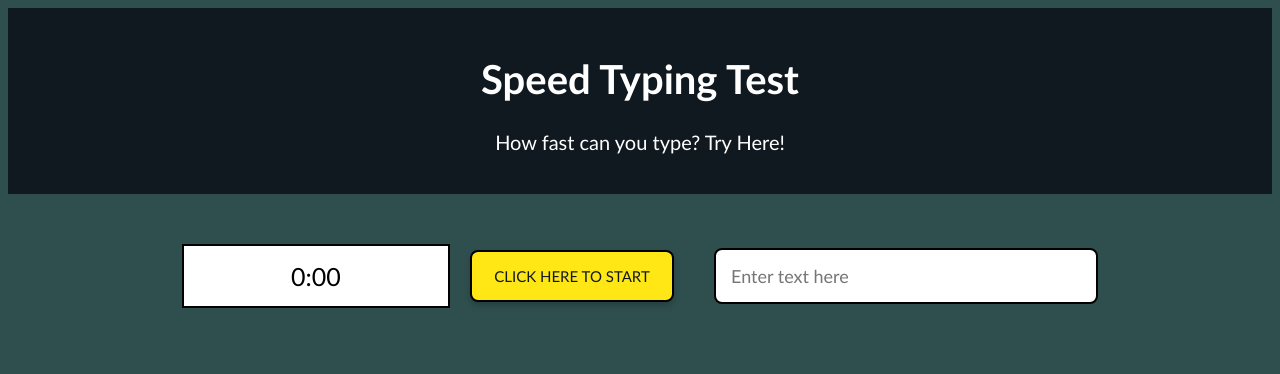
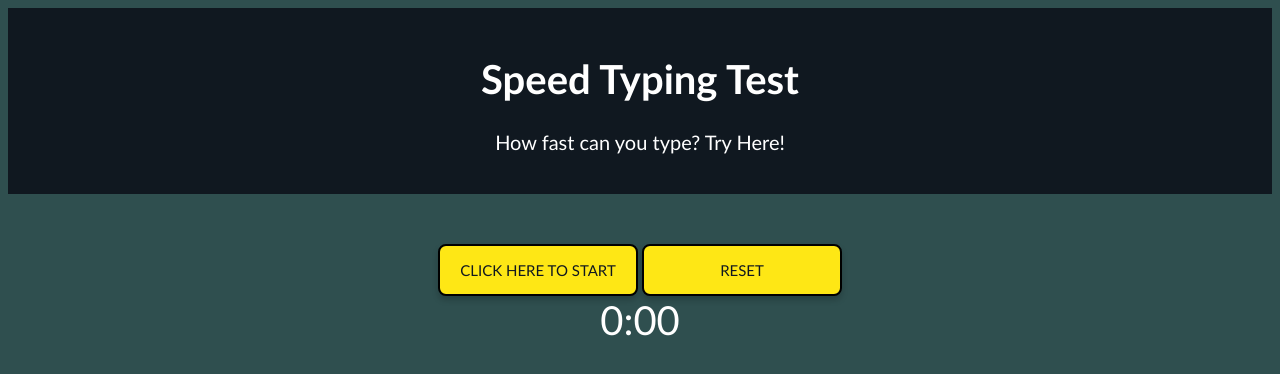
Before and after one commit to mthiggins1s/typing-speed-test-project, a plain HTML site: page index.html in a window 1280 px wide. Drawn offline with Linux system fonts and the light colour scheme.

Commit message:
fixed buttons and added timer template

```diff
--- a/index.html
+++ b/index.html
@@ -13,10 +13,13 @@
         <p>How fast can you type? Try Here!</p>
     </div>
     <div class="button-timer-container">
-        <div class="timer-container">0:00</div>
-        <div class="button">Click Here to Start</div>
-        <div class="text-input-container"></div>
-        <input type="text" class="text-input" placeholder="Enter text here">
+        <div id="js-timer">
+            <button class="button2">Click Here to Start</button>
+            <button class="button">Reset</button>
+            <div id="timer">
+                0:00
+            </div>
+        </div>
     </div>
 </body>
 </html>
--- a/scripts/script.js
+++ b/scripts/script.js
@@ -1,6 +1,10 @@
+// Button Features
 document.querySelector('.button').addEventListener('click', function() {
-    alert("Typing test has started!");
+    alert("Typing test has been reset!");
+    console.log("The test has been reset!")
 });
 
-let count = 3;
-console.log(count);
+document.querySelector('.button2').addEventListener('click', function() {
+    alert("Typing test has started!");
+    console.log("The test has started!")
+});
--- a/styles/design.css
+++ b/styles/design.css
@@ -1,6 +1,16 @@
 body {
     background-color: #2F4F4F;
     padding: 0;
+}
+
+#js-timer {
+    text-align: center;
+}
+
+#timer{
+    font-size: 40px;
+    color: white;
+    font-family: 'Gill Sans', 'Gill Sans MT', Calibri, 'Trebuchet MS', sans-serif;
 }
 
 .text-input {
@@ -16,7 +26,7 @@ body {
 .text-input-container {
     display: flex;
     justify-content: center;
-    margin-top: 30px; /* Space between the input box and the button/timer */
+    margin-top: 30px;
 }
 
 .header {
@@ -31,8 +41,7 @@ body {
 
 .button-timer-container {
     display: flex;
-    justify-content: center;  /* Align the button and timer side by side */
-    align-items: center;  /* Vertically align them */
+    justify-content: center;
     gap: 20px;
     margin-top: 50px;
 }
@@ -54,19 +63,29 @@ body {
     text-transform: uppercase;
 }
 
+.button2 {
+    background-color: #FEE715;
+    border: 2px solid #000000;
+    color: #101820;
+    padding: 15px 0;
+    width: 200px;
+    text-align: center;
+    font-size: 15px;
+    font-family: 'Gill Sans', 'Gill Sans MT', Calibri, 'Trebuchet MS', sans-serif;
+    cursor: pointer;
+    border-radius: 8px;
+    box-shadow: 0 4px 6px rgba(0, 0, 0, 0.2);
+    transition: background-color 0.3s ease, transform 0.2s ease;
+    margin: 0;
+    text-transform: uppercase;
+}
+
 .button:hover {
     background-color: #FFD700;
     transform: scale(1.05);
 }
 
-.timer-container {
-    background-color: #ffffff;
-    border: 2px solid #000000;
-    color: rgb(0, 0, 0);
-    padding: 15px 32px;
-    text-align: center;
-    font-size: 25px;
-    font-family: 'Gill Sans', 'Gill Sans MT', Calibri, 'Trebuchet MS', sans-serif;
-    width: 200px;
-    margin: 0;
+.button2:hover {
+    background-color: #FFD700;
+    transform: scale(1.05);
 }
```
